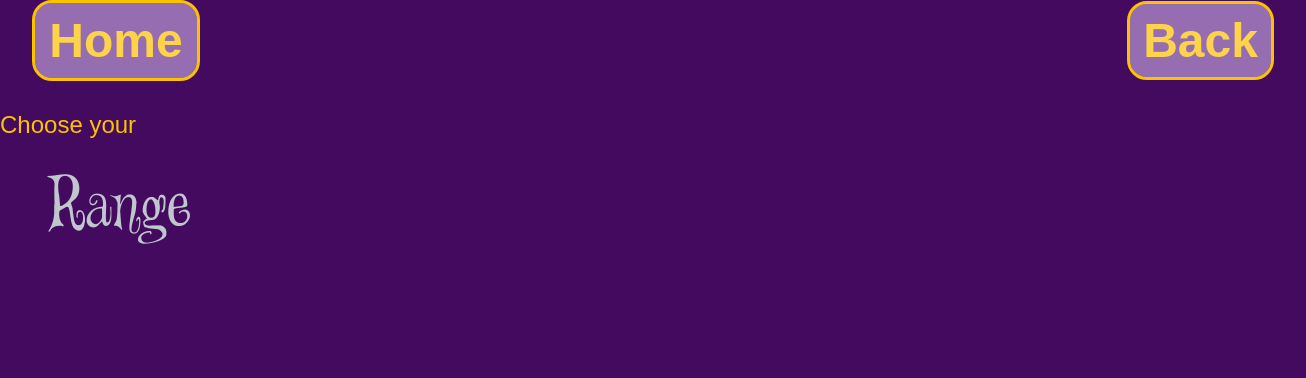
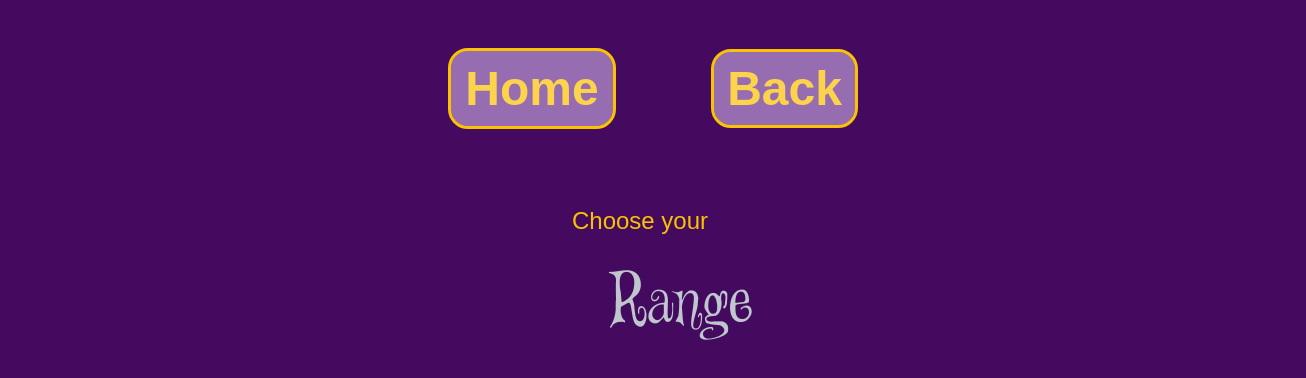
Before and after one commit to revyrob/MathWizardReact, a React (Create React App) app: page /range in a window 1280 px wide. Shown: the top 378 px of the page, 1306 px wide, since content can reach past the window. Built offline with nearby package versions, Linux system fonts and the light colour scheme.

Commit message:
added info to range

```diff
--- a/src/App.scss
+++ b/src/App.scss
@@ -12,7 +12,7 @@ body {
 
 }
 
-.hero {
+.wizard-style {
     font-family: 'Wizards Magic';
     display: flex;
     flex-direction: column;
@@ -30,7 +30,7 @@ body {
         font-size: 2rem;
         margin-bottom: 2rem;
     }
-    &__btnDiv {
+    &__wrapper {
         display:flex;
         flex-direction: column;
         width: 35%;
--- a/src/pages/Homepage.jsx
+++ b/src/pages/Homepage.jsx
@@ -4,19 +4,25 @@ import { Link } from "react-router-dom";
 
 function Hero() {
   return (
-    <section className="hero">
-      <h1 className="hero__title">Math Wizards</h1>
-      <h2 className="hero__mission">
+    <section className="wizard-style">
+      <h1 className="wizard-style__title">Math Wizards</h1>
+      <h2 className="wizard-style__mission">
         A place where wizards can sharpen their math skills 🪄
       </h2>
       <p>
         You will have <span className="number">3</span> minutes to answer as
         many equations as possible.
       </p>
-      <div className="hero__btnDiv">
-        <Button className="goToGame__btn" text="Play Game" />
-        <Button className="goToGame__btn" text="How to Play" />
-        <Button className="goToGame__btn" text="Log in" />
+      <div className="wizard-style__wrapper">
+        <Link to="/range">
+          <Button className="goToGame__btn" text="Play Game" />
+        </Link>
+        <Link to="">
+          <Button className="goToGame__btn" text="How to Play" />
+        </Link>
+        <Link to="">
+          <Button className="goToGame__btn" text="Log in" />
+        </Link>
       </div>
     </section>
   );
--- a/src/pages/Range.jsx
+++ b/src/pages/Range.jsx
@@ -3,10 +3,12 @@ import Header from "../components/Header/Header";
 
 function Range() {
   return (
-    <div>
+    <div className="wizard-style__wrapper">
       <Header />
-      <p className="number">Choose your</p>
-      <h1 className="hero__title">Range</h1>
+      <div className="wizard-style__wrapper goToGame">
+        <p className="number">Choose your</p>
+        <h1 className="wizard-style__title">Range</h1>
+      </div>
     </div>
   );
 }
```
